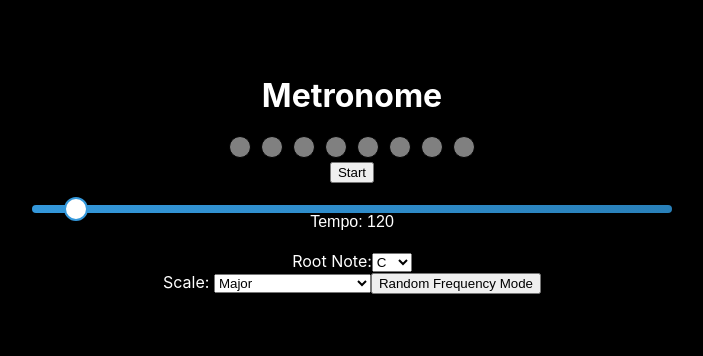
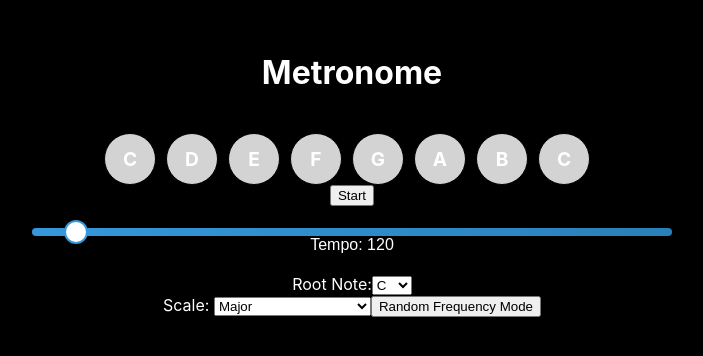
Before and after one commit to rockey94/metronome_mac, a React (Create React App) app in the folder metronome_mb/my-app/: page / in a window 1280 px wide. Shown: the part 226-582 px from the top of the page, without its empty margins (288-991 px from the left). Built offline with nearby package versions, Linux system fonts and the light colour scheme.

Commit message:
Various change to useEffect behaviors

```diff
--- a/metronome_mb/my-app/src/App.js
+++ b/metronome_mb/my-app/src/App.js
@@ -10,12 +10,12 @@ const App = () => {
   const [rootFrequency, setRootFrequency] = useState(261.63);
   const beatIndicators = useRef([]);
   const [beatsPerMeasure, setBeatsPerMeasure] = useState(0);
+  const audioContext = new (window.AudioContext || window.webkitAudioContext)(); // Define audio context here
 
   const [beatCount, setBeatCount] = useState(0); // Initialize to 0
   const [scaleNotes, setScaleNotes] = useState([]);
   const [mode, setMode] = useState("regular"); // Default mode is 'regular'
   const [randomFrequencies, setRandomFrequencies] = useState([]); // State variable for random frequencies
-
   const scales = {
     major: [0, 2, 4, 5, 7, 9, 11, 12],
     minor: [0, 2, 3, 5, 7, 8, 10, 12],
@@ -82,6 +82,10 @@ const App = () => {
   }, [beatsPerMeasure]);
 
   useEffect(() => {
+    setRandomFrequencies([]);
+  }, [mode, scale, rootNote]);
+
+  useEffect(() => {
     const scaleNotes = scales[scale];
     const repeatedScaleNotes = [];
     let index = 0;
@@ -92,7 +96,6 @@ const App = () => {
     setScaleNotes(repeatedScaleNotes);
     setBeatCount(beatsPerMeasure);
     setCount(-1);
-    setBeatsPerMeasure(scales[scale].length);
   }, [scale, beatsPerMeasure]);
 
   useEffect(() => {
@@ -121,11 +124,8 @@ const App = () => {
     setBeatCount(beatsPerMeasure);
     setCount(-1);
     setBeatsPerMeasure(scales[scale].length);
-
-    // setTimeout(() => {
-    //   setPlaying(true);
-    // }, 100); // Delay to ensure proper resetting
-  }, [scale]);
+    setRandomFrequencies([]); // Clear randomFrequencies when mode, scale, or rootNote changes
+  }, [scale, rootNote, mode]);
 
   function getRandomColor() {
     const letters = "0123456789ABCDEF";
@@ -136,15 +136,12 @@ const App = () => {
     return color;
   }
 
+  // Inside the useEffect where you play tones in "random frequency mode"
   useEffect(() => {
-    const audioContext = new (window.AudioContext ||
-      window.webkitAudioContext)();
-    let oscillator = null;
-    let count = -1;
-
-    const interval = setInterval(() => {
-      if (playing) {
-        const currentScale = generateScale(rootFrequency, scales[scale]);
+    if (playing) {
+      const currentScale = generateScale(rootFrequency, scales[scale]);
+      let count = -1; // Initialize count
+      const interval = setInterval(() => {
         count = (count + 1) % beatsPerMeasure;
         setCount(count); // Update the beat indicators
 
@@ -162,22 +159,39 @@ const App = () => {
           } else {
             frequency = randomFrequencies[count % 8];
           }
+          // Apply flashing effect only to the currently played beat indicator
+          if (Number.isFinite(frequency)) {
+            const noteIndex = currentScale.indexOf(frequency);
+            const indicator = beatIndicators.current[noteIndex];
+
+            if (indicator) {
+              const animationDuration = (60 / tempo) * 1000 - 10;
+              const animationColor = getRandomColor();
+
+              indicator.style.transition = `background-color ${animationDuration}ms`;
+              indicator.style.backgroundColor = animationColor;
+
+              setTimeout(() => {
+                indicator.style.backgroundColor = "lightgray";
+              }, animationDuration);
+            }
+          } else {
+            console.error("Invalid frequency:", frequency);
+          }
         }
 
         if (Number.isFinite(frequency)) {
-          oscillator = createAndStartOscillator(audioContext, frequency);
+          const oscillator = createAndStartOscillator(audioContext, frequency);
+          setTimeout(() => {
+            oscillator.stop();
+          }, (60 / tempo) * 1000);
         } else {
           console.error("Invalid frequency:", frequency);
         }
-      }
-    }, (60 / tempo) * 1000);
+      }, (60 / tempo) * 1000);
 
-    return () => {
-      clearInterval(interval);
-      if (oscillator) {
-        oscillator.stop();
-      }
-    };
+      return () => clearInterval(interval);
+    }
   }, [
     playing,
     tempo,
@@ -245,27 +259,37 @@ const App = () => {
   return (
     <div className="App">
       <h1>Metronome</h1>
-      <div>
+      <div
+        style={{
+          display: "flex",
+          justifyContent: "center",
+          marginTop: "20px",
+        }}
+      >
         {[...Array(totalBeats)].map((_, i) => (
           <div
-            ref={(el) => (beatIndicators.current[i] = el)}
             key={i}
+            ref={(ref) => (beatIndicators.current[i] = ref)}
             style={{
-              display: "inline-block",
-              margin: "0 5px",
-              width: "20px",
-              height: "20px",
+              width: "50px",
+              height: "50px",
+              border: "1px solid black",
               borderRadius: "50%",
-              backgroundColor: "grey",
-              border: "1px solid black",
-              animation:
-                count % totalBeats === i
-                  ? "combined 1s linear infinite"
-                  : "none",
+              textAlign: "center",
+              lineHeight: "50px",
+              backgroundColor:
+                count % totalBeats === i ? getRandomColor() : "lightgray",
+              transition: "background-color 0.2s ease",
+              marginRight: "10px",
+              fontSize: "1.2em",
+              fontWeight: "bold",
             }}
-          />
+          >
+            {notes[scaleNotes[i] % 12]}
+          </div>
         ))}
       </div>
+
       <button
         onClick={() => {
           setCount(-1); // Initialize count to 0
```
